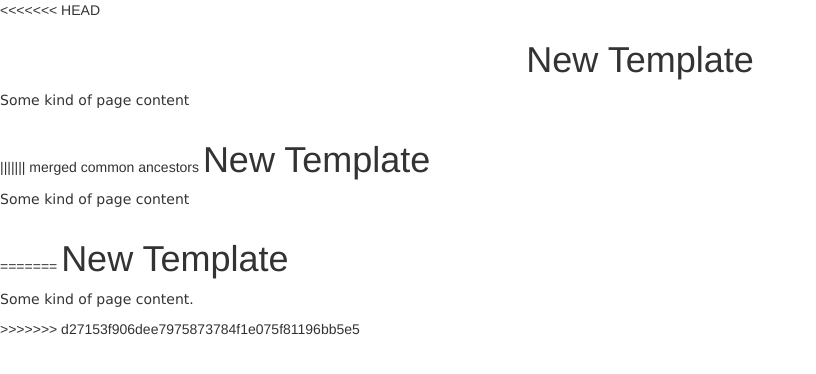
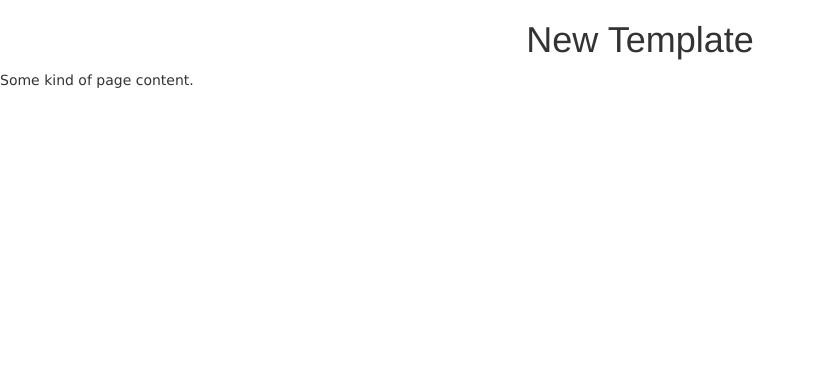
Before and after one commit to SeeWhatSticks/newSiteTemplate, a plain HTML site: page index.html in a window 1280 px wide. Shown: the whole page, without its empty margins (0-816 px from the left). Drawn offline with nearby package versions, Linux system fonts and the light colour scheme.

Commit message:
Corrected errors introduced by prior merge

```diff
--- a/index.html
+++ b/index.html
@@ -18,25 +18,17 @@
 
     <!-- Local Project Files -->
     <link rel="stylesheet" href="style.css">
-    <link rel="stylesheet" media="(max-width: 600px)" href="phone.css">
+    <!--<link rel="stylesheet" media="(max-width: 600px)" href="phone.css">
     <link rel="stylesheet" media="(min-width: 601px)" href="tablet.css">
-    <link rel="stylesheet" media="(min-width: 1201px)" href="monitor.css">
+    <link rel="stylesheet" media="(min-width: 1201px)" href="monitor.css">-->
 
     <script src="main.js"></script>
   </head>
 
   <body>
-<<<<<<< HEAD
     <div id="header">
       <h1>New Template</h1>
     </div>
-    <p>Some kind of page content</p>
-||||||| merged common ancestors
-    <h1>New Template</h1>
-    <p>Some kind of page content</p>
-=======
-    <h1>New Template</h1>
     <p>Some kind of page content.</p>
->>>>>>> d27153f906dee7975873784f1e075f81196bb5e5
   </body>
 </html>
```
